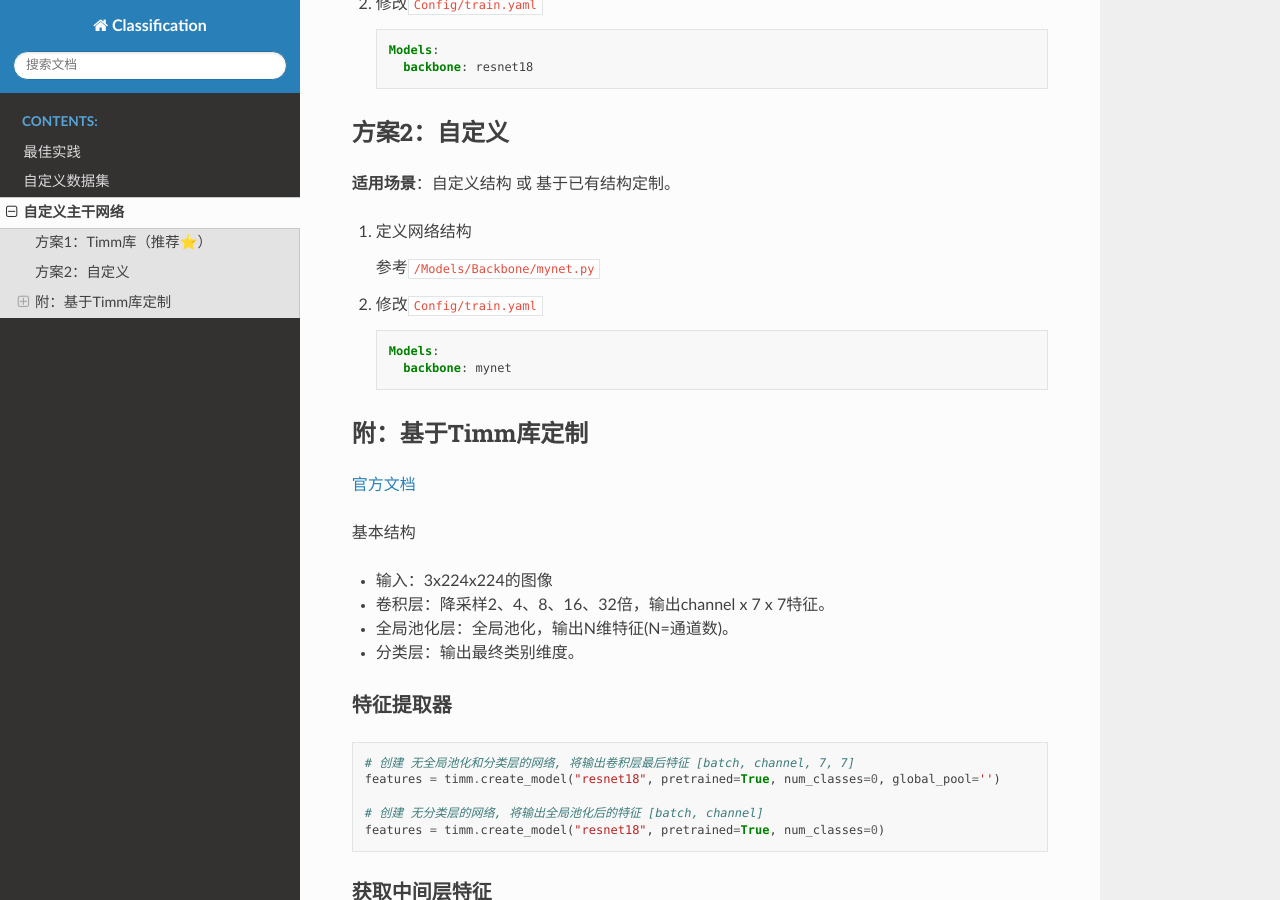
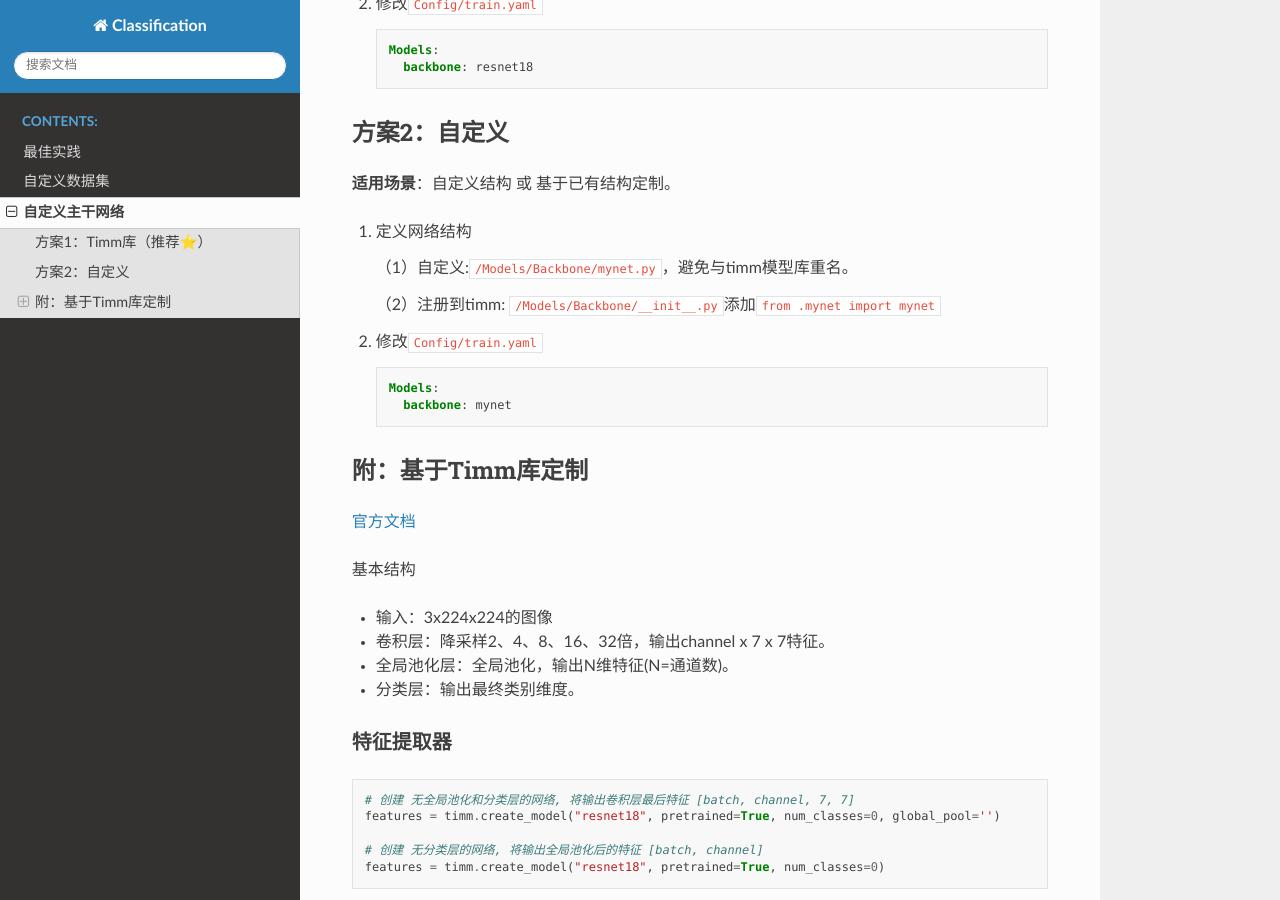
Before and after one commit to bobo0810/Classification, a Sphinx documentation site: the page built from Docs/source/backbone.md, in a window 1280 px wide and 900 px high, scrolled down 582 px. Built offline with Sphinx 7.4.7 and the Read the Docs theme 2.0.0, drawn with Linux system fonts in a browser that asks for light colours.

Commit message:
修复timm无法载自定义模型

```diff
--- a/Docs/source/backbone.md
+++ b/Docs/source/backbone.md
@@ -36,7 +36,10 @@
 
 1. 定义网络结构
 
-   参考`/Models/Backbone/mynet.py`
+   （1）自定义:`/Models/Backbone/mynet.py`，避免与timm模型库重名。
+
+   （2）注册到timm: `/Models/Backbone/__init__.py`添加`from .mynet import mynet`
+
 
 2. 修改`Config/train.yaml`
 
```
Also changed, not shown: 2 other files.
